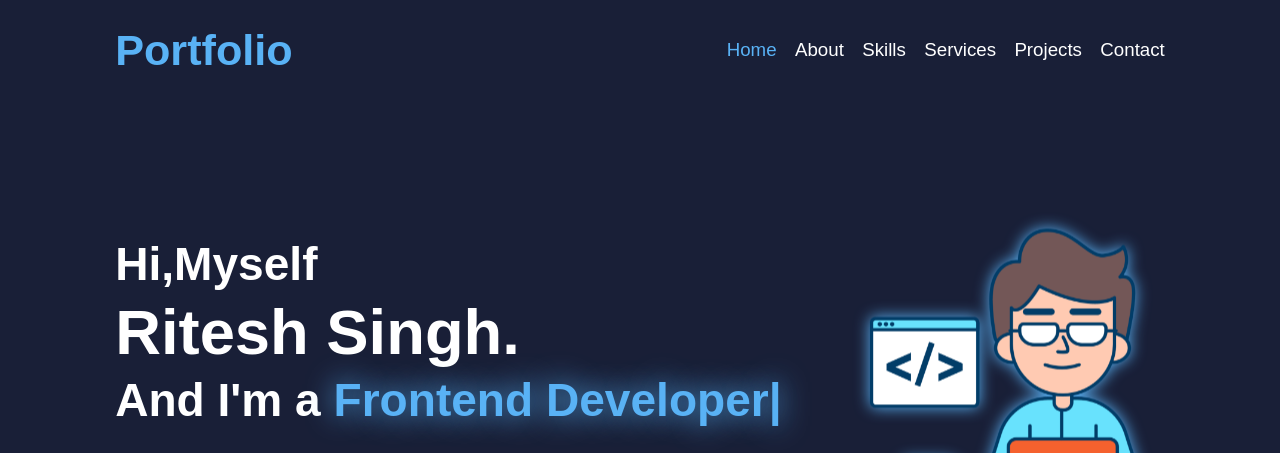
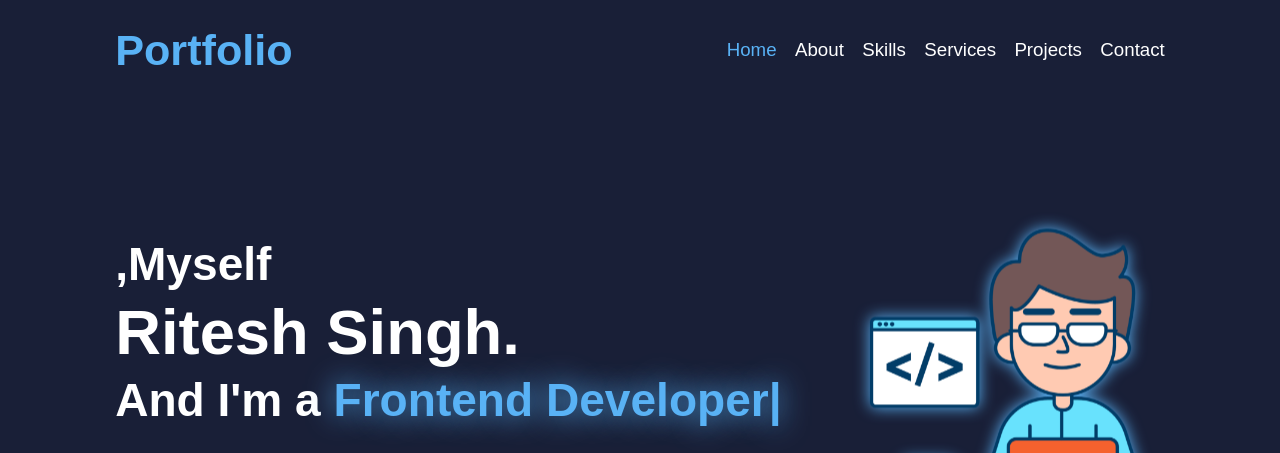
Before and after one commit to Riteshsingh95/myportfolio.github.io, a plain HTML site: page index.html in a window 1280 px wide. Shown: the top 453 px of the page. Drawn offline with nearby package versions, Linux system fonts and the light colour scheme; a web font is replaced by a local one.

Commit message:
Update index.html

```diff
--- a/index.html
+++ b/index.html
@@ -38,7 +38,7 @@
 
     <section class="home" id="home">
         <div class="home-content">
-            <h3>Hi,Myself</h3>
+            <h3>,Myself</h3>
             <h1>Ritesh Singh.</h1>
             <h3>And I'm a <span class="multi-text"></span></h3>
             <p>i'm a full stack web developer building responsive and user friendly web projects , with a passion for learning new technologies and improving my skills. my goal is to contribute in innovative projects that make a difference .</p>
```
